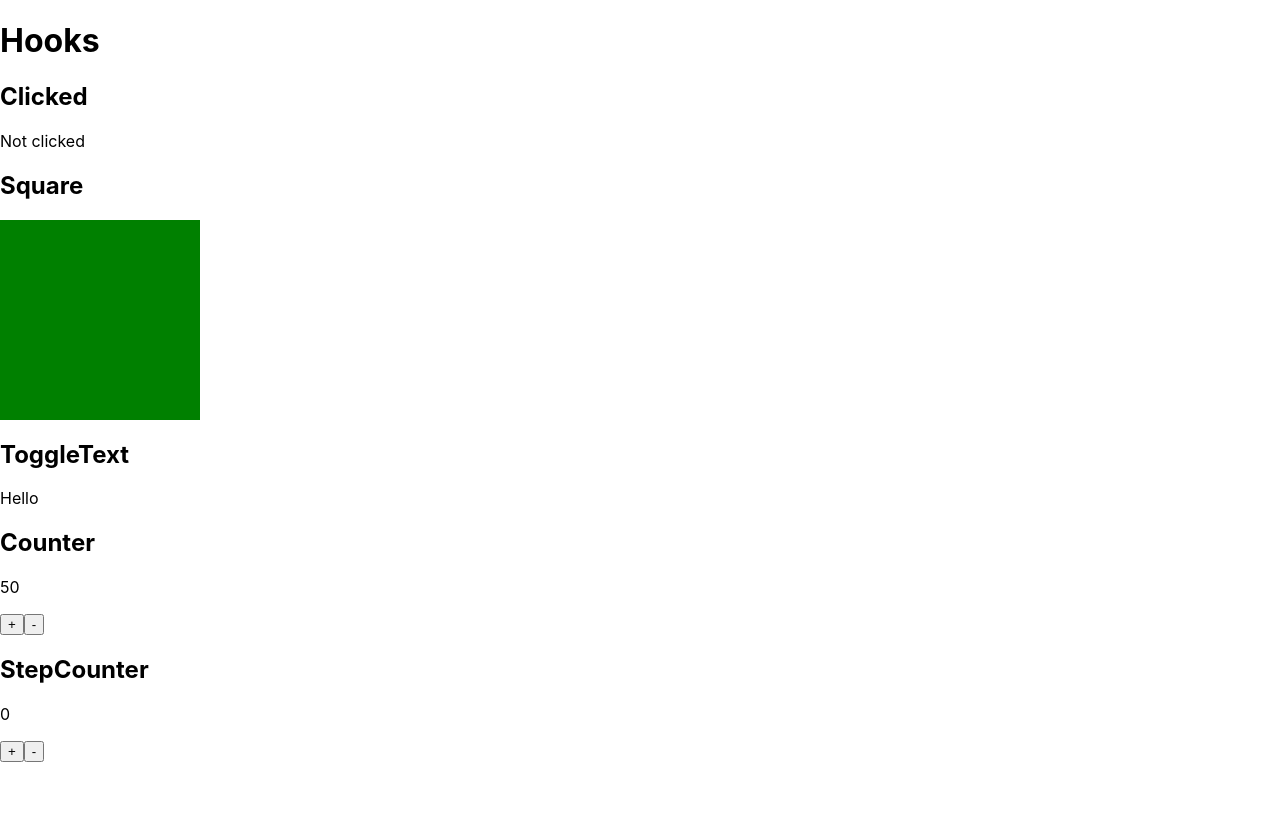
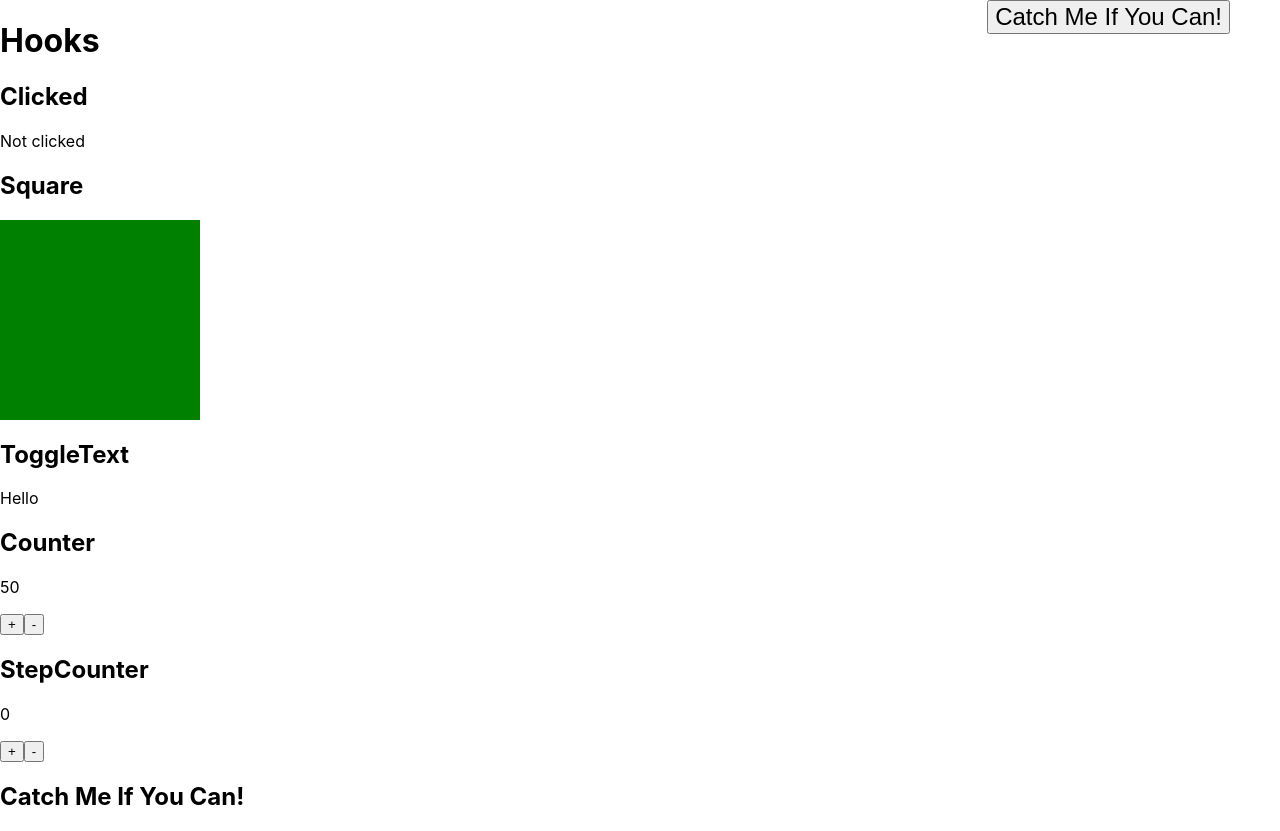
Before and after one commit to rmstibbard/week-10--react-hooks, a React (Create React App) app: page / in a window 1280 px wide. Before the commit the page ends 800 px from the top, so only its background shows below. Built offline with nearby package versions, Linux system fonts and the light colour scheme.

Commit message:
Catch Me If You Can

```diff
--- a/src/App.css
+++ b/src/App.css
@@ -36,3 +36,10 @@
     transform: rotate(360deg);
   }
 }
+
+.catch-me {
+  position: absolute;
+  top: 30px;
+  right: 50px;
+  font-size: 1.5rem;
+}
--- a/src/App.js
+++ b/src/App.js
@@ -5,6 +5,7 @@ import Counter from './components/Counter';
 import Square from './components/Square';
 import ToggleText from './components/ToggleText';
 import StepCounter from './components/StepCounter';
+import CatchMeIfYouCan from './components/CatchMeIfYouCan';
 
 function App() {
   return (
@@ -25,6 +26,9 @@ function App() {
 
       <h2>StepCounter</h2>
       <StepCounter max={100} step={5} />
+
+      <h2>Catch Me If You Can!</h2>
+      <CatchMeIfYouCan jump={100} />
     </>
   );
 }
--- /dev/null
+++ b/src/components/CatchMeIfYouCan.js
@@ -0,0 +1,22 @@
+import React, { useState } from "react";
+
+const CatchMeIfYouCan = ({ jump }) => {
+
+    const [pos, setPos] = useState(0);
+
+    const click = () => setPos(pos + jump);
+
+    return (
+        <button
+            style={{ top: pos + "px" }}
+            onClick={click}
+            className="catch-me">
+            Catch Me If You Can!
+        </button>
+    );
+}
+
+
+
+
+export default CatchMeIfYouCan;
```
